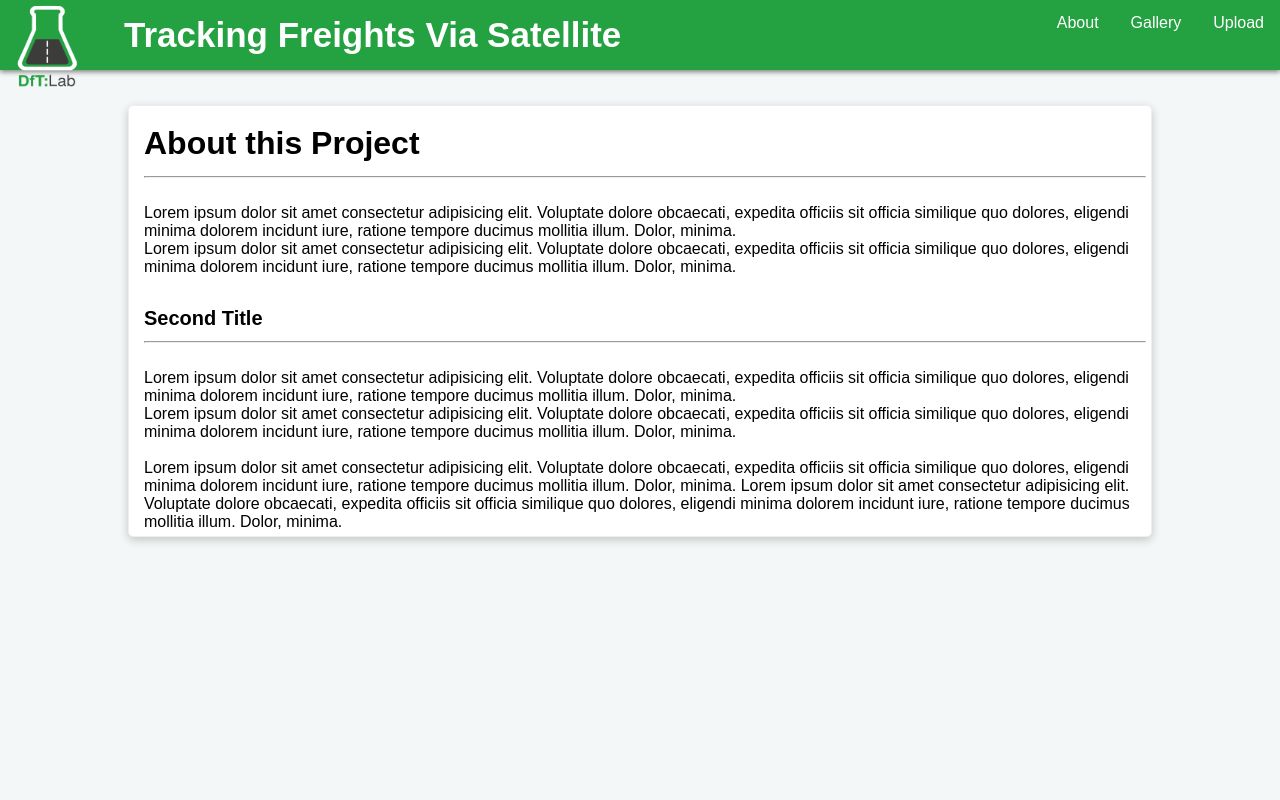
After one commit to MK-NG/t2uc86, a Flask app: page /about in a window 1280 px wide. The commit adds this page. Run offline with Flask 2, Linux system fonts and the light colour scheme.

Commit message:
Created About Page&nav

```diff
--- a/app2/app.py
+++ b/app2/app.py
@@ -1,6 +1,6 @@
 import os
 from uuid import uuid4
-from flask import Flask, request, render_template, send_from_directory
+from flask import Flask, request, render_template, send_from_directory, url_for, redirect
 
 
 app = Flask(__name__, static_folder="static")
@@ -42,6 +42,13 @@ def upload():
 def send_image(filename):
     return send_from_directory("images", filename)
 
+@app.route('/gallery')
+def get_gallery():
+    image_names = os.listdir('./images')
+    print(image_names)
+    return render_template("gallery.html", image_names=image_names)
+
+
 if __name__ == "__main__":
     app.run(port=4555, debug=True)
 
@@ -49,3 +56,8 @@ if __name__ == "__main__":
 @app.errorhandler(500)
 def server_error(e):
     return render_template('error.html'), 500
+
+
+@app.route('/about')
+def about_us():
+        return render_template('about.html', title='About Us')
--- a/app2/static/style.css
+++ b/app2/static/style.css
@@ -35,6 +35,27 @@ header {
     background-color: #24A141;
     box-shadow: 0px 2px 5px grey;
 
+}
+
+ul {
+    list-style-type: none;
+    margin: 0;
+}
+
+li {
+    float: right;
+}
+
+li a {
+    color: white;
+    display: block;
+    text-align: center;
+    padding: 14px 16px;
+    text-decoration: none;
+}
+
+li a:hover {
+    color: #FF950D;
 }
 
 .wrapper {
--- /dev/null
+++ b/app2/templates/about.html
@@ -0,0 +1,27 @@
+{% extends "base.html" %}
+
+{% block content %}
+<body>
+    <div class="wrapper">
+        <h1> About this Project </h1>
+        <hr>
+        <br />
+        Lorem ipsum dolor sit amet consectetur adipisicing elit. Voluptate dolore obcaecati, expedita officiis sit officia similique quo dolores, eligendi minima dolorem incidunt iure, ratione tempore ducimus mollitia illum. Dolor, minima.
+        <br />
+        Lorem ipsum dolor sit amet consectetur adipisicing elit. Voluptate dolore obcaecati, expedita officiis sit officia similique quo dolores, eligendi minima dolorem incidunt iure, ratione tempore ducimus mollitia illum. Dolor, minima.
+        <br />
+        <br />
+        <h2>Second Title</h2>
+        <hr>
+        <br />
+        Lorem ipsum dolor sit amet consectetur adipisicing elit. Voluptate dolore obcaecati, expedita officiis sit officia similique quo dolores, eligendi minima dolorem incidunt iure, ratione tempore ducimus mollitia illum. Dolor, minima.
+        <br />
+        Lorem ipsum dolor sit amet consectetur adipisicing elit. Voluptate dolore obcaecati, expedita officiis sit officia similique quo dolores, eligendi minima dolorem incidunt iure, ratione tempore ducimus mollitia illum. Dolor, minima.
+        <br />
+        <br />
+        Lorem ipsum dolor sit amet consectetur adipisicing elit. Voluptate dolore obcaecati, expedita officiis sit officia similique quo dolores, eligendi minima dolorem incidunt iure, ratione tempore ducimus mollitia illum. Dolor, minima.
+        Lorem ipsum dolor sit amet consectetur adipisicing elit. Voluptate dolore obcaecati, expedita officiis sit officia similique quo dolores, eligendi minima dolorem incidunt iure, ratione tempore ducimus mollitia illum. Dolor, minima.
+        <br />
+    </div>
+</body>
+{% endblock %}
--- a/app2/templates/base.html
+++ b/app2/templates/base.html
@@ -6,6 +6,11 @@
 
 
     <a href="/"></href> <img id='logo' src='static/img/dft_lab_truck.png'></a>
+    <ul>
+            <li> <a href="/">Upload</a></li>
+            <li> <a href="{{ url_for('get_gallery') }}">Gallery</a></li>
+            <li> <a href="{{ url_for('about_us') }}">About</a></li>
+         </ul>
 
     <h3> Tracking Freights Via Satellite</h3>
 
--- a/app2/templates/upload.html
+++ b/app2/templates/upload.html
@@ -8,6 +8,7 @@
 
 <div class= "wrapper">
     <h1>Upload an Image</h1>
+    <hr>
     <h2>Upload a Satelitte Image to Analzye for the detection of Freight Vehicles.</h2>
 
    <br />
```
Also changed, not shown: app2/templates/gallery.html (+13 -20 lines), 1 other file. Lines whose indentation alone changed are shown as unchanged.
